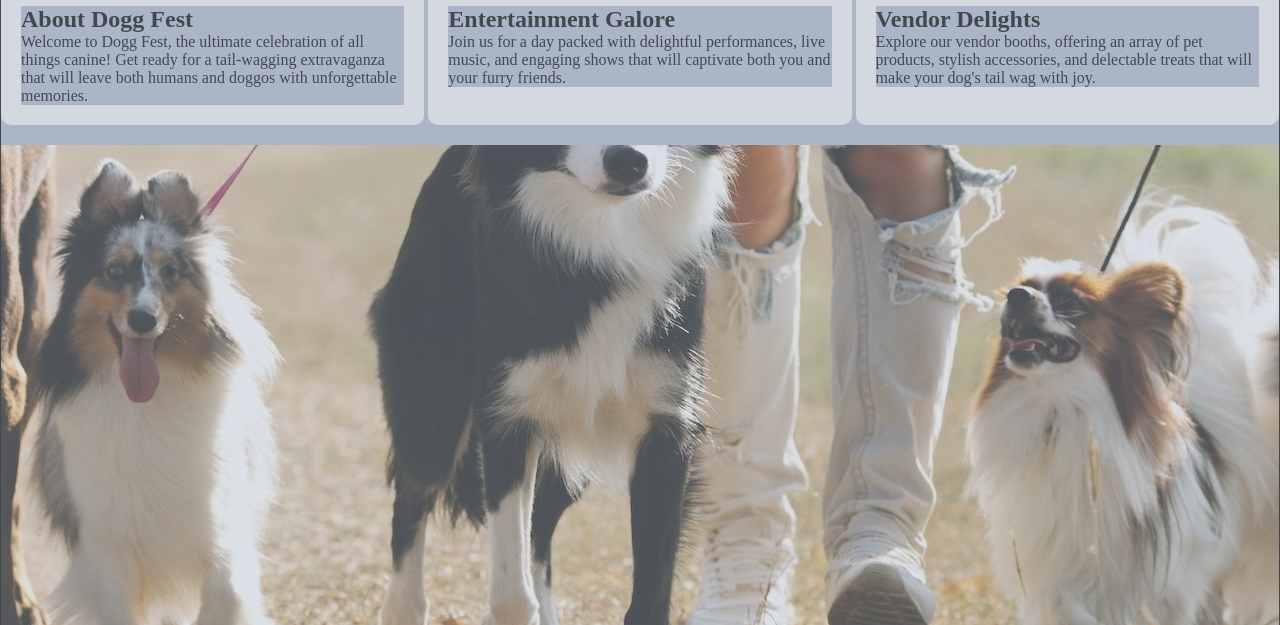
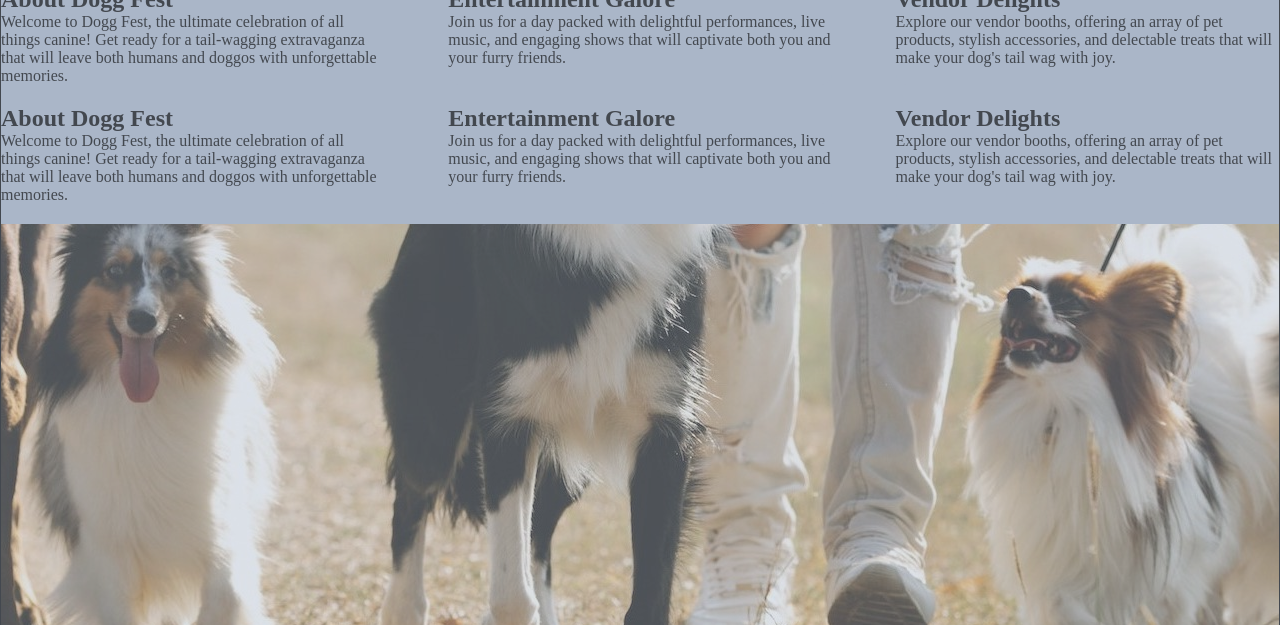
Before and after one commit to AlHogarty/DogFest, a plain HTML site: page index.html in a window 1280 px wide. Shown: the part 98-723 px from the top of the page. Drawn offline with Linux system fonts and the light colour scheme.

Commit message:
Upload pics, Change layout

```diff
--- a/assets/css/style.css
+++ b/assets/css/style.css
@@ -6,6 +6,7 @@
     padding: 0;
     border: none;
 }
+
 
 .logo h1 {
     font-size: 200%;
@@ -65,12 +66,11 @@ header a {
     display: flex;
     justify-content: space-between;
     width: 100%;
+    flex-wrap: wrap;
 }
 
 .info {
     width: 30%;
-    padding: 20px;
-    background-color: #f1f1f1;
     border-radius: 10px;
     margin-bottom: 20px;
 }
--- a/index.html
+++ b/index.html
@@ -47,6 +47,18 @@
                     <h2>Vendor Delights</h2>
                     <p>Explore our vendor booths, offering an array of pet products, stylish accessories, and delectable treats that will make your dog's tail wag with joy.</p>
                 </div>
+                <div class="info">
+                    <h2>About Dogg Fest</h2>
+                    <p>Welcome to Dogg Fest, the ultimate celebration of all things canine! Get ready for a tail-wagging extravaganza that will leave both humans and doggos with unforgettable memories.</p>
+                </div>
+                <div class="info">
+                    <h2>Entertainment Galore</h2>
+                    <p>Join us for a day packed with delightful performances, live music, and engaging shows that will captivate both you and your furry friends.</p>
+                </div>
+                <div class="info">
+                    <h2>Vendor Delights</h2>
+                    <p>Explore our vendor booths, offering an array of pet products, stylish accessories, and delectable treats that will make your dog's tail wag with joy.</p>
+                </div>
             </div>
         </div>
     </section>
```
Also changed, not shown: 8 other files.
